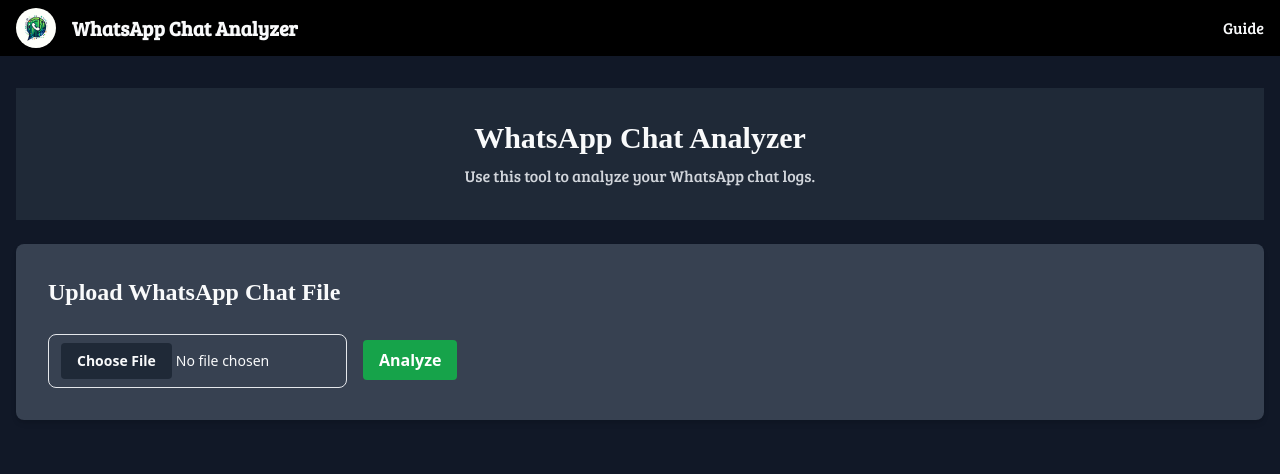
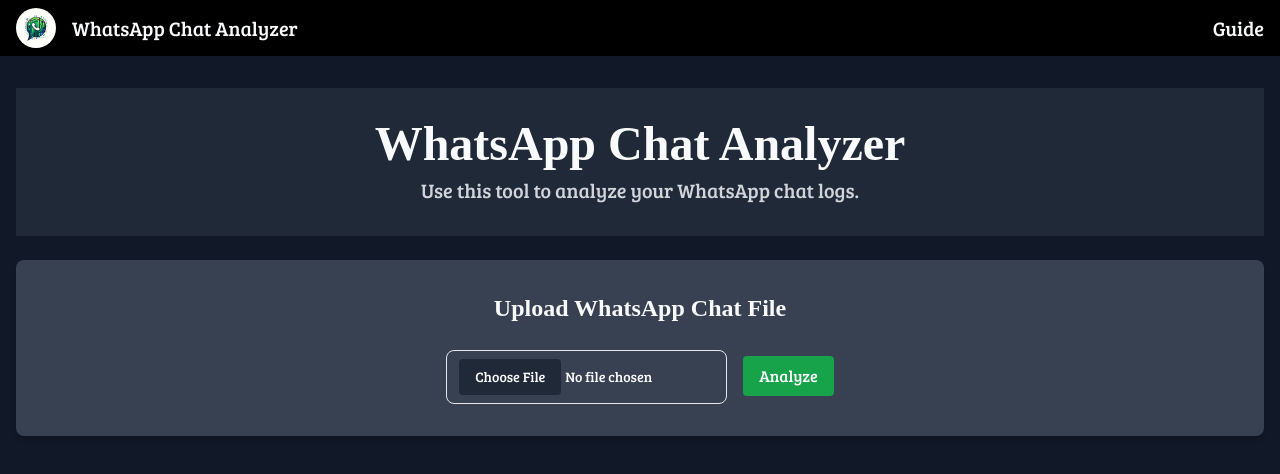
Before and after one commit to Vikash2048/Chat-Comment-Analyzer, a React (Vite) app in the folder frontend/: page /whatsappAnalyzer in a window 1280 px wide. Shown: the top 474 px of the page. Built offline with nearby package versions, Linux system fonts and the light colour scheme; a web font is replaced by a local one.

Commit message:
Added the guide page for whatsapp analyzer..

```diff
--- a/frontend/src/App.jsx
+++ b/frontend/src/App.jsx
@@ -3,6 +3,7 @@
 import Fpage from './Pages/Fpage';
 import Whatsapp from "./Analyzer's/Whatsapp"
 import { BrowserRouter as Router, Route, Routes } from 'react-router-dom';
+import Guide from './Components/Guide';
 
 
 function App() {
@@ -24,7 +25,8 @@
           <Routes>
             <Route path='/' exact Component={Fpage} />
             <Route path='/whatsappAnalyzer' Component={Whatsapp} />
-            </Routes>
+            <Route path='/Guide' Component={Guide} />
+          </Routes>
         </DataContext.Provider>
       </>
     </Router>
--- /dev/null
+++ b/frontend/src/Components/Guide.jsx
@@ -0,0 +1,30 @@
+import React from 'react'
+
+const Guide = () => {
+  return (
+    <div id='Guide' className='flex flex-col p-5 items-center h-screen w-full bg-slate-900'>
+      {/* Heading of the page.. */}
+      <div className='font-averia font-bold'>
+        <h1 className='text-4xl text-white py-2 uppercase'>guide</h1>
+      </div>
+
+
+      <div className='flex gap-24 justify-center items-center w-[1400px] m-5 p-10 bg-slate-800 rounded-xl'>
+        {/* Images showing steps to export whatsapp chat.. */}
+        <img src="../images/guide.jpg" alt="Guide image" className='h-[400px] w-[700px] rounded-xl' />
+
+        {/* Steps to export whatsapp chat.. */}
+        <div className='font-bree text-xl text-white mt-5'>
+          <ol className='list-decimal'>
+            <li>{"Open the WhatsApp chat you wish to export."}</li>
+            <li>{"Tap the More Options menu (3 dots) > More > Export Chat."}</li>
+            <li>{"Select whether to attach media or export as text-only."}</li>
+            <li>{"Choose the save destination on your device storage."}</li>
+          </ol>
+        </div>
+      </div>
+    </div>
+  )
+}
+
+export default Guide
--- a/frontend/src/Components/Header.jsx
+++ b/frontend/src/Components/Header.jsx
@@ -3,12 +3,11 @@
     return (
       <div className="bg-gray-800 flex justify-center text-center mt-8 text-gray-50 p-8">
         <div>
-          <h1 className="font-averia text-3xl font-bold">WhatsApp Chat Analyzer</h1>
-          <p className="font-bree text-gray-300 mt-2">
+          <h1 className="font-averia text-5xl font-bold">WhatsApp Chat Analyzer</h1>
+          <p className="font-bree text-xl text-gray-300 mt-2">
             Use this tool to analyze your WhatsApp chat logs.
           </p>
         </div>
-
       </div>
     );
   };
--- a/frontend/src/Components/HomePage/Content.jsx
+++ b/frontend/src/Components/HomePage/Content.jsx
@@ -1,5 +1,6 @@
 import React from 'react'
 import { Link } from 'react-router-dom'
+
 const Content = () => {
   return (
     <>
@@ -9,9 +10,7 @@
         </div>
 
         <div className='flex h-screen w-full flex-row items-center justify-around p-4 font-averia font-extrabold text-2xl md:text-5xl'>
-          <Link to="/whatsappAnalyzer">
-            <div className='grid place-content-center h-screen w-full hover:bg-slate-800/65 hover:text-orange-700 hover:scale-125 active:bg-orange-400 duration-1000'><h3 className='text-center'>WhatsApp</h3></div>
-          </Link>
+          <div className='grid place-content-center h-screen w-full hover:bg-slate-800/65 hover:text-orange-700 hover:scale-125 active:bg-orange-400 duration-1000'><Link to="/whatsappAnalyzer"><h3 className='text-center'>WhatsApp</h3></Link></div>
           <div className='grid place-content-center h-screen w-full hover:bg-slate-800/65 hover:text-orange-700 hover:scale-125 active:bg-orange-400 duration-1000'><h3 className='text-center'>YouTube</h3></div>
           <div className='grid place-content-center h-screen w-full hover:bg-slate-800/65 hover:text-orange-700 hover:scale-125 active:bg-orange-400 duration-1000'><h3 className='text-center'>Instagram</h3></div>
           <div className='grid place-content-center h-screen w-full hover:bg-slate-800/65 hover:text-orange-700 hover:scale-125 active:bg-orange-400 duration-1000'><h3 className='text-center'>Twitter</h3></div>
--- a/frontend/src/Components/Navbar.jsx
+++ b/frontend/src/Components/Navbar.jsx
@@ -1,8 +1,11 @@
+import React from 'react'
+import { Link } from 'react-router-dom'
+
 const Navbar = () => {
   // bg-gray-800
     return (
       <nav className="font-bree bg-black px-4 py-2">
-        <div className="max-w-7xl  mx-auto flex justify-between items-center">
+        <div className="max-w-7xl mx-auto flex justify-between items-center">
           <div className="flex items-center space-x-4">
             {/* logo  */}
             <img
@@ -10,12 +13,14 @@
               alt="WhatsApp Chat Analyzer Logo"
               className="h-10 rounded-3xl"
             />
-            <span className="text-xl font-semibold">WhatsApp Chat Analyzer</span>
+            <span className="text-xl">WhatsApp Chat Analyzer</span>
           </div>
+
           {/* Placeholder for other navbar content */}
-          <div className="cursor-pointer">
+          <div className="cursor-pointer hover:scale-110 hover:text-orange-700 active:text-orange-400 duration-700">
             {/* Links or buttons can be placed here */}
-            <a href="#">Guide</a>
+            <Link to="/guide"><h3 className='text-center text-xl'>Guide</h3></Link>
+            {/* <a href="#guide" className='text-xl hover:text-orange-700 active:text-orange-300 duration-700'>Guide</a> */}
           </div>
         </div>
       </nav>
@@ -23,3 +28,5 @@
   };
 
   export default Navbar;
+
+  // Guide classes--> after:absolute after:left-0 after:bottom-0 after:h-1 after:w-0 after:bg-orange-400 after:transition-all after:ease-in after:duration-1000 hover:after:w-auto
--- a/frontend/src/Components/UploadSection.jsx
+++ b/frontend/src/Components/UploadSection.jsx
@@ -69,23 +69,23 @@
   }, [file]);
 
   return (
-    <div className="bg-gray-700 p-8 my-6 rounded-lg shadow-md">
+    <div className="text-center bg-gray-700 p-8 my-6 rounded-lg shadow-md">
       <h2 className="font-averia text-2xl font-bold mb-4">Upload WhatsApp Chat File</h2>
       <form onSubmit={handleSubmit}>
         <input
           type="file"
           onChange={handleFileChange}
-          className="text-sm text-gray-50
+          className="font-bree text-sm text-gray-50
                      py-2 px-3 rounded-lg border border-gray-200
                      file:bg-gray-800 file:border-none
                      file:px-4 file:py-2 file:rounded file:text-sm
-                     file:font-semibold file:text-gray-50
+                     file:text-gray-50
                      hover:file:bg-gray-700"
         />
         <button
           type="submit"
-          className="mt-4 ml-4 bg-green-600 hover:bg-green-700
-                     text-white font-bold py-2 px-4 rounded"
+          className="font-bree mt-4 ml-4 bg-green-600 hover:bg-green-700
+                     text-white py-2 px-4 rounded"
         >
           Analyze
         </button>
```
Also changed, not shown: frontend/public/images/guide.jpg (added).
